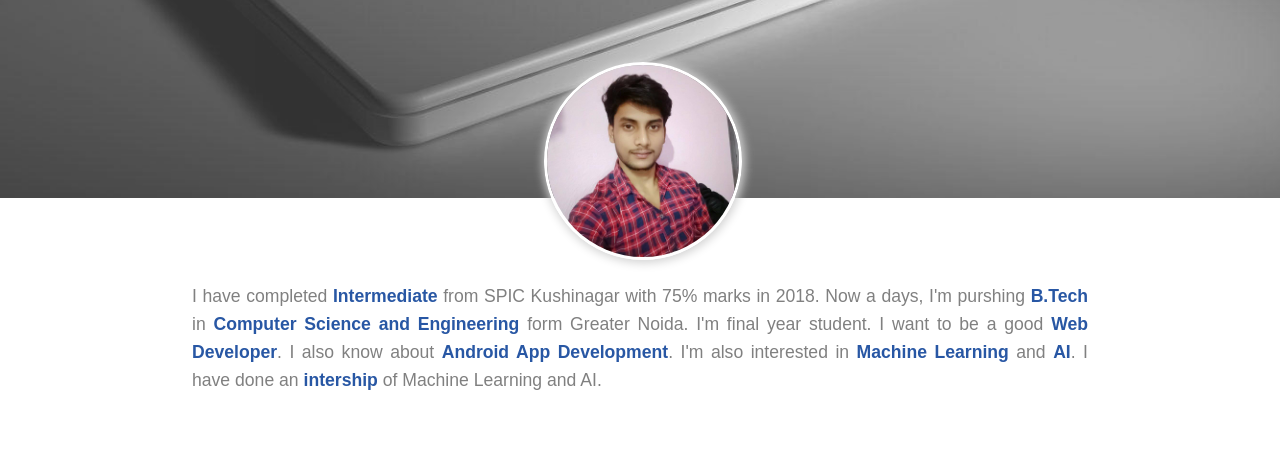
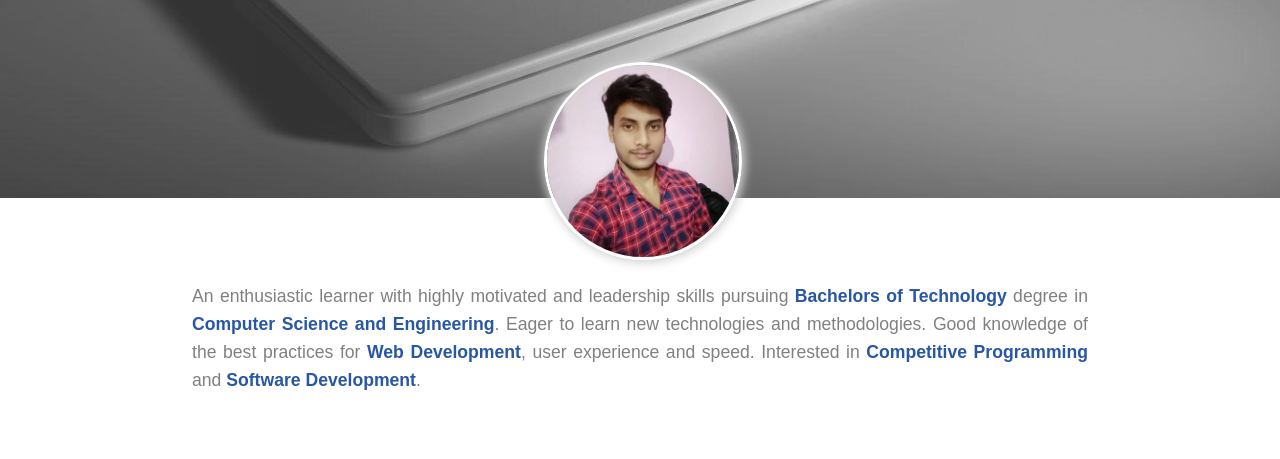
Before and after one commit to AJEETSINGH8139/My_Resume, a plain HTML site: page index.html in a window 1280 px wide. Shown: the part 341-800 px from the top of the page. Drawn offline with Linux system fonts and the light colour scheme.

Commit message:
change about section

```diff
--- a/index.html
+++ b/index.html
@@ -79,17 +79,22 @@
           <img src="./assets/myimg.jpg" />
         </div>
 
-            <div id="about-para">
-
-                <p>
-                    I have completed <span class="text-highlight">Intermediate</span> from SPIC Kushinagar with 75% marks in 2018. Now a days, I'm purshing <span class="text-highlight">B.Tech</span> in <span class="text-highlight">Computer Science and Engineering</span> form Greater Noida. I'm final year student. I want to be a good <span class="text-highlight">Web Developer</span>. I also know about <span class="text-highlight">Android App Development</span>. I'm also interested in <span class="text-highlight">Machine Learning</span> and <span class="text-highlight">AI</span>. I have done an <span class="text-highlight">intership</span> of Machine Learning and AI.
-                </p>
-
-            </div>
-
-        </section>
-
-
+        <div id="about-para">
+          <p>
+            An enthusiastic learner with highly motivated and leadership skills
+            pursuing
+            <span class="text-highlight">Bachelors of Technology</span> degree
+            in
+            <span class="text-highlight">Computer Science and Engineering</span
+            >. Eager to learn new technologies and methodologies. Good knowledge
+            of the best practices for
+            <span class="text-highlight">Web Development</span>, user experience
+            and speed. Interested in
+            <span class="text-highlight">Competitive Programming</span> and
+            <span class="text-highlight">Software Development</span>.
+          </p>
+        </div>
+      </section>
 
       <section id="skills">
         <h1 class="section-heading mb75px">
```
